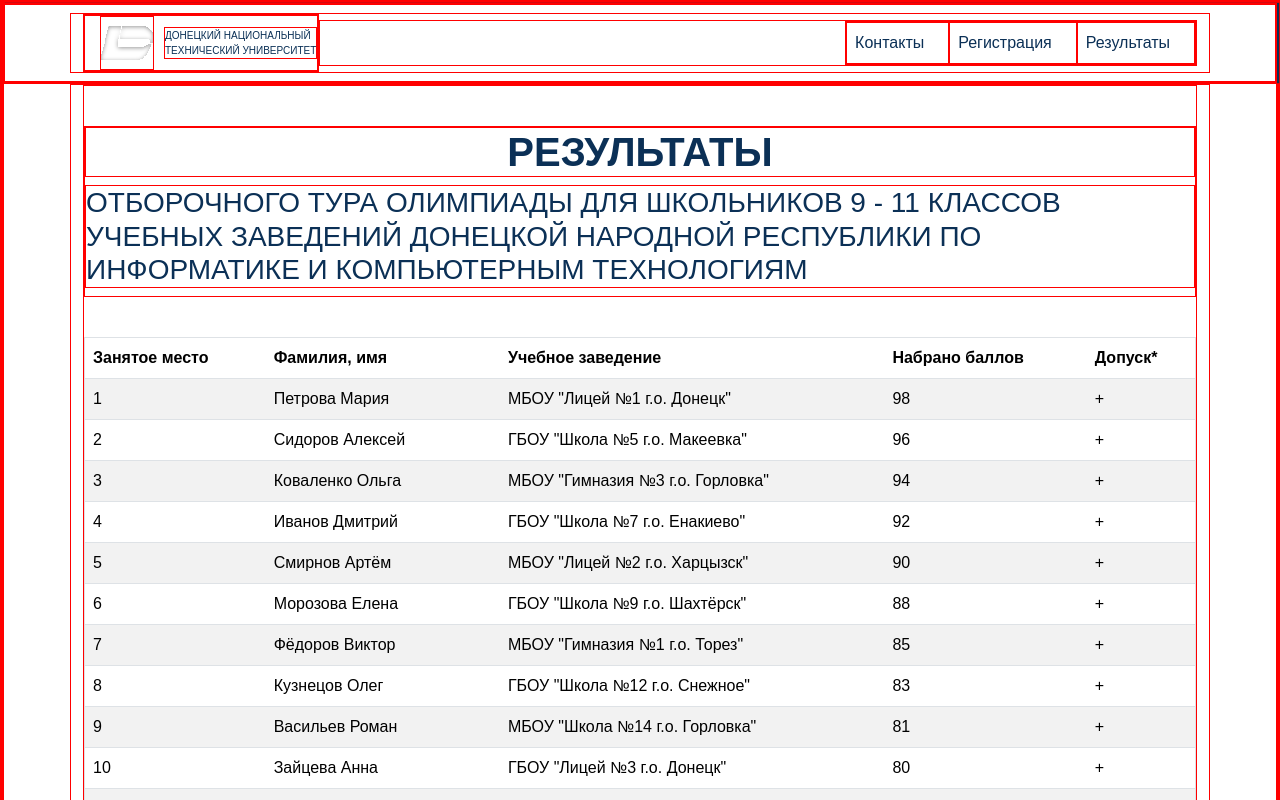
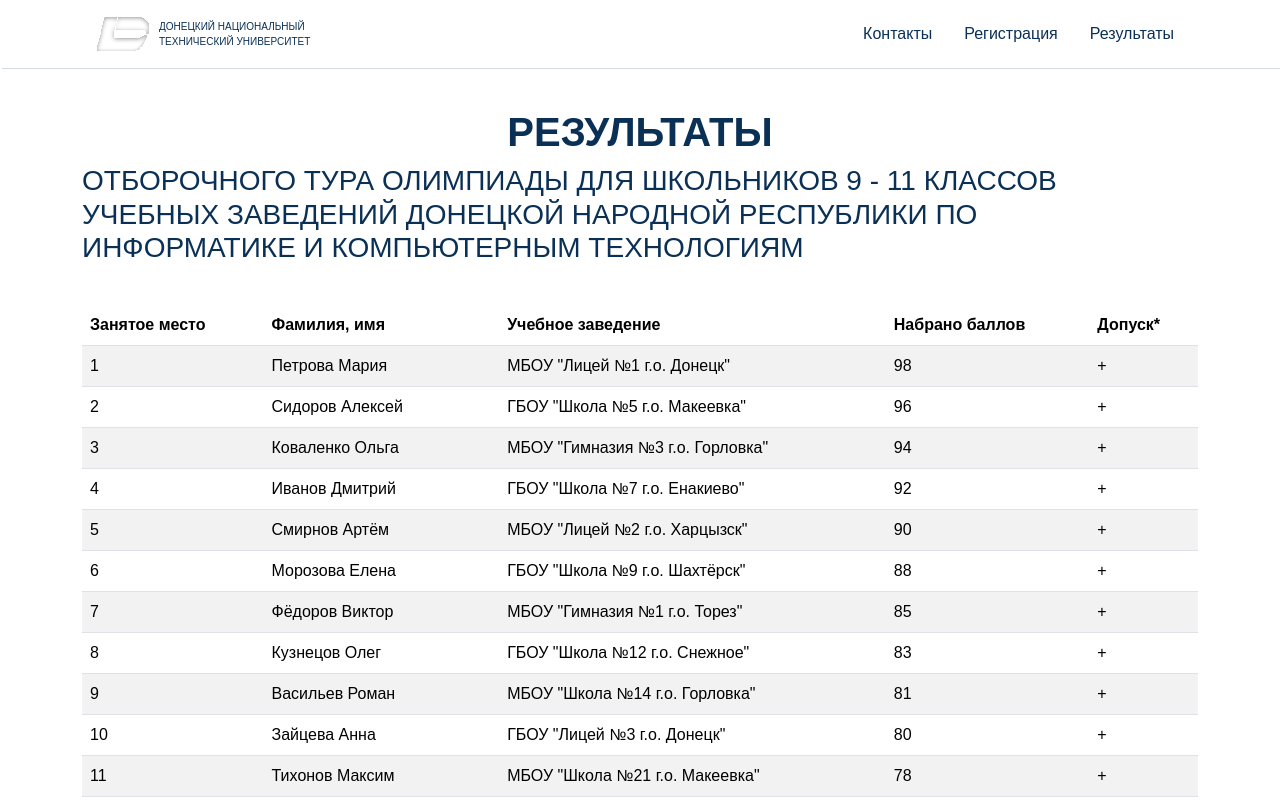
Before and after one commit to asu-cs-donntu/olymp-results, a React (Vite) app: page / in a window 1280 px wide. Shown: the top 800 px of the page. Built offline with nearby package versions, Linux system fonts and the light colour scheme.

Commit message:
delete debug styles

```diff
--- a/src/app/App.css
+++ b/src/app/App.css
@@ -1,9 +1,3 @@
-* {
-    border-style: solid;
-    border-width: 1px;
-    border-color: red;
-}
-
 .content {
     width: 100%;
     display: flex;
```
